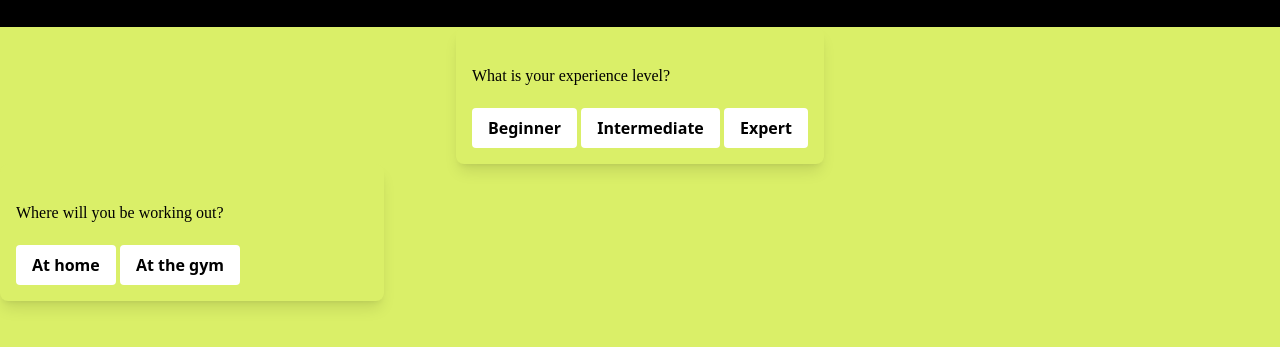
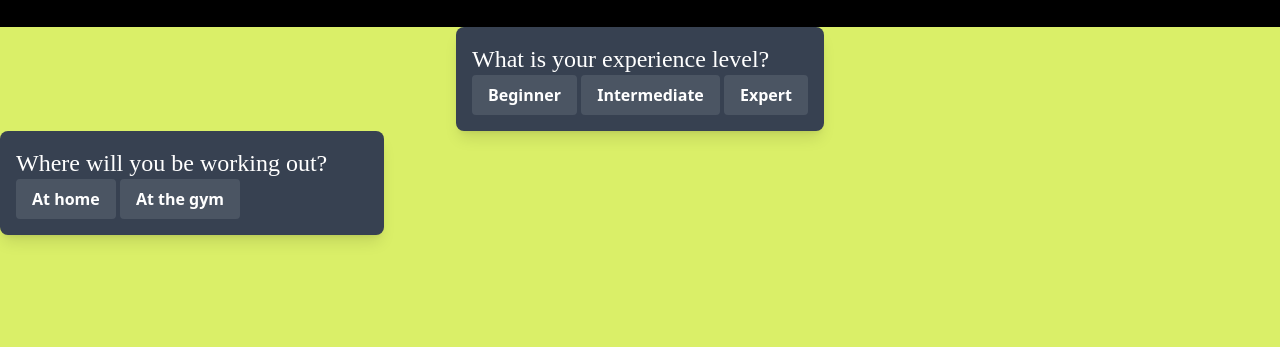
Before and after one commit to mitchmcnaughton/muscle-mate, a plain HTML site: page pages/options.html in a window 1280 px wide. Shown: the part 97-444 px from the top of the page. Drawn offline with nearby package versions, Linux system fonts and the light colour scheme.

Commit message:
initial commit

```diff
--- a/assets/js/exercises.js
+++ b/assets/js/exercises.js
@@ -163,7 +163,7 @@ function updateDropdownOptions(muscle) {
                 const option = document.createElement('a');
                 option.href = '#';
                 option.setAttribute('data-exercise-id', exerciseId);
-                option.classList.add('possibleExercise','block', 'px-4', 'py-2', 'text-gray-800', 'hover:bg-gray-100', 'dark:text-white', 'dark:hover:bg-gray-700');
+                option.classList.add('block', 'px-4', 'py-2', 'text-gray-800', 'hover:bg-gray-100', 'text-white', 'hover:bg-gray-700');
                 option.textContent = exerciseName;
                 dropdown.appendChild(option);
 
--- a/pages/options.html
+++ b/pages/options.html
@@ -17,31 +17,31 @@
 
     <body class="bg-colour max-w-full">
         <div class="flex justify-center items-start">
-            <div id="experienceLevel" class="modal bg-colour p-4 shadow-lg rounded-lg max-w-sm bg-white overflow-hidden">
+            <div id="experienceLevel" class="modal p-4 shadow-lg rounded-lg max-w-sm overflow-hidden bg-gray-700">
                 <div class="modal-content">
-                    <h2 class="text-2x1">What is your experience level?</h2>
-                    <button class="option bg-white hover:bg-gray-200 text-black font-bold py-2 px-4 rounded" id="beginner">Beginner</button>
-                    <button class="option bg-white hover:bg-gray-200 text-black font-bold py-2 px-4 rounded" id="intermediate">Intermediate</button>
-                    <button class="option bg-white hover:bg-gray-200 text-black font-bold py-2 px-4 rounded" id="expert">Expert</button>
+                    <h2 class="text-2x1 text-white text-2xl">What is your experience level?</h2>
+                    <button class="option bg-gray-600 hover:bg-gray-200 text-white font-bold py-2 px-4 rounded" id="beginner">Beginner</button>
+                    <button class="option bg-gray-600 hover:bg-gray-200 text-white font-bold py-2 px-4 rounded" id="intermediate">Intermediate</button>
+                    <button class="option bg-gray-600 hover:bg-gray-200 text-white font-bold py-2 px-4 rounded" id="expert">Expert</button>
                 </div>
             </div>
         </div>
 
-        <div id="equipmentType" class="modal bg-colour p-4 shadow-lg rounded-lg max-w-sm bg-white overflow-hidden">
+        <div id="equipmentType" class="modal p-4 shadow-lg rounded-lg max-w-sm overflow-hidden bg-gray-700">
             <div class="modal-content">
-                <h2 class="text-2x1">Where will you be working out?</h2>
-                <button class="option bg-white hover:bg-gray-200 text-black font-bold py-2 px-4 rounded" id="home">At home</button>
-                <button class="option bg-white hover:bg-gray-200 text-black font-bold py-2 px-4 rounded" id="gym">At the gym</button>
+                <h2 class="text-2x1 text-white text-2xl">Where will you be working out?</h2>
+                <button class="option bg-gray-600 hover:bg-gray-200 text-white font-bold py-2 px-4 rounded" id="home">At home</button>
+                <button class="option bg-gray-600 hover:bg-gray-200 text-white font-bold py-2 px-4 rounded" id="gym">At the gym</button>
             </div>
         </div>
 
-        <div id="userSelection" class="modal bg-colour p-4 shadow-lg rounded-lg max-w-sm mx-auto bg-white overflow-hidden" style="display: none;">
+        <div id="userSelection" class="modal p-4 shadow-lg rounded-lg max-w-sm mx-auto overflow-hidden bg-gray-700" style="display: none;">
             <div class="modal-content">
                 <h2 class="text-2x1">Your selections:</h2>
                 <p>Experience level: <span id="experience"></span></p>
                 <p>Equipment: <span id="equipment"></span></p>
-                <button class="option bg-white hover:bg-gray-200 text-black font-bold py-2 px-4 rounded" id="changeSelection">Change</button>
-                <button class="option bg-white hover:bg-gray-200 text-black font-bold py-2 px-4 rounded" id="submitButton">Submit</button>
+                <button class="option bg-gray-600 hover:bg-gray-200 text-white font-bold py-2 px-4 rounded" id="changeSelection">Change</button>
+                <button class="option bg-gray-600 hover:bg-gray-200 text-white font-bold py-2 px-4 rounded" id="submitButton">Submit</button>
             </div>
         </div>
 
```
Also changed, not shown: pages/exercises.html (+4 -4 lines).
